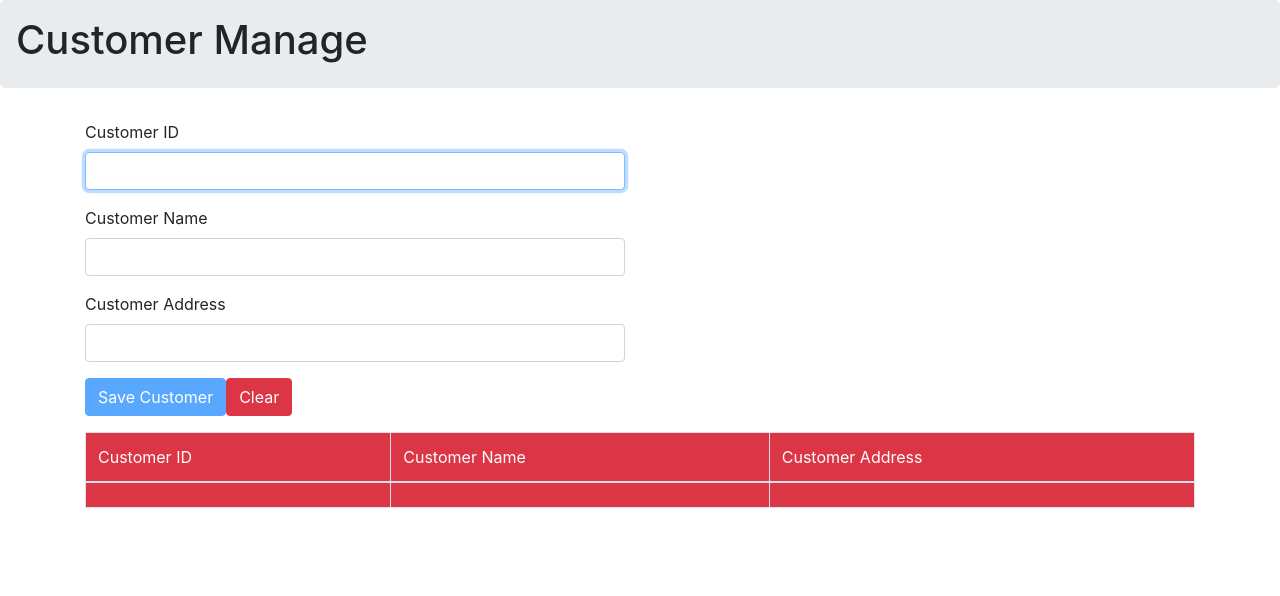
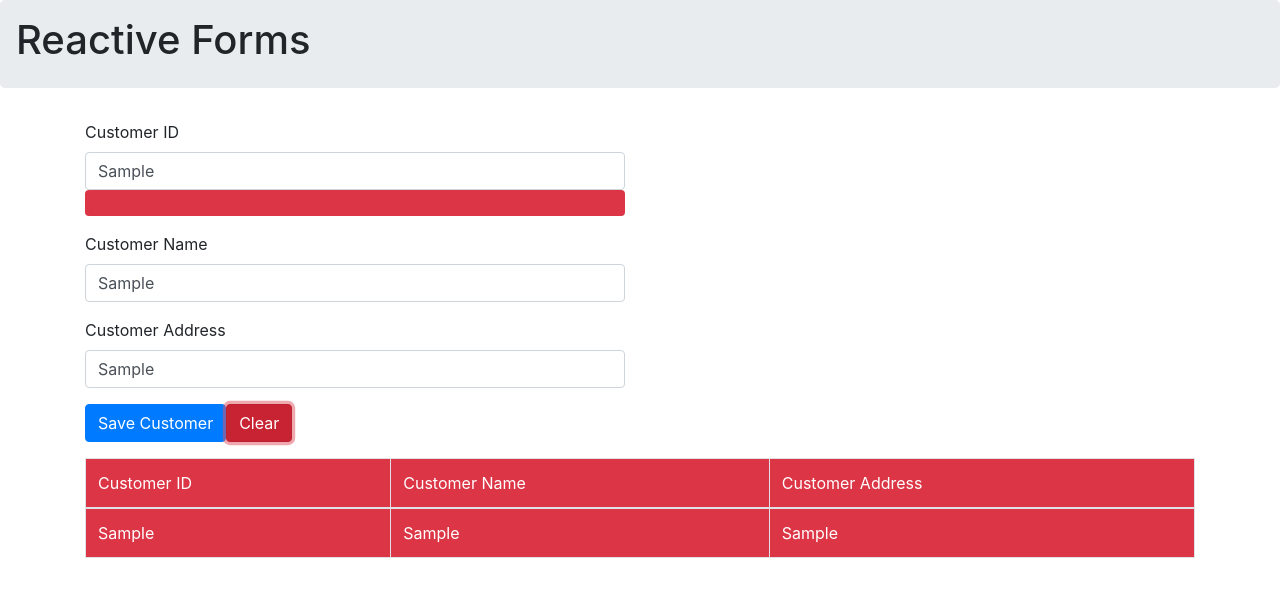
Before and after one commit to nayomi16/AngularPractice2, an Angular app: page / in a window 1280 px wide. Both pictures are taken after typing "Sample", "Sample", "Sample" into the empty fields and a click on the button "Clear". Shown: the top 596 px of the page. Built offline with nearby package versions, Linux system fonts and the light colour scheme.

Commit message:
reactive forms - validations

```diff
--- a/src/app/app.component.html
+++ b/src/app/app.component.html
@@ -81,4 +81,4 @@
 
 
 -->
-<app-customer3></app-customer3>
+<app-customer4></app-customer4>
--- a/src/app/views/customer3/customer3.component.html
+++ b/src/app/views/customer3/customer3.component.html
@@ -1,5 +1,5 @@
 <header class="container-fluid jumbotron p-3">
-  <h1>Customer Manage</h1>
+  <h1>Template Driven Forms</h1>
 </header>
 <section class="container">
   <div class="row">
--- /dev/null
+++ b/src/app/views/customer4/customer4.component.css
@@ -0,0 +1,7 @@
+form-control.ng-touched.ng-invalid{
+  border: 2px solid red !important;
+}
+
+form-control.ng-touched.ng-valid{
+  border: 2px solid green !important;
+}
--- /dev/null
+++ b/src/app/views/customer4/customer4.component.html
@@ -0,0 +1,61 @@
+<header class="container-fluid jumbotron p-3">
+  <h1>Reactive Forms</h1>
+</header>
+<section class="container">
+  <div class="row">
+    <div class="col-6">
+      <form (ngSubmit)="submitForm()" [formGroup]="form">
+        <div class="form-group">
+          <label for="cusI">Customer ID</label>
+          <input type="text" class="form-control" formControlName="id" id="cusI"  name="id">
+          <div class="alert bg-danger" *ngIf="!cusId.valid && cusId.touched">
+          <div *ngIf="cusId.errors.required">CusId is a requiered</div>
+          <div *ngIf="cusId.errors.minlength">minimum length is 4</div>
+
+          </div>
+        </div>
+        <div class="form-group">
+          <label for="cusName">Customer Name</label>
+          <input  type="text" class="form-control" id="cusName" formControlName="name"  name="name">
+          <div class="alert bg-danger" *ngIf="!cstname.valid && cstname.touched">
+            <div *ngIf="cstname.errors.required">cstname is a requiered</div>
+            <div *ngIf="cstname.errors.minlength">minimum length is 4</div>
+
+          </div>
+        </div>
+        <div class="form-group">
+          <label for="cusAddress">Customer Address</label>
+          <input  type="text" class="form-control" id="cusAddress" formControlName="address" name="address" >
+          <div class="alert bg-danger" *ngIf="!cusAdd.valid && cusAdd.touched">
+            <div *ngIf="cusAdd.errors.required">cusAdd is a requiered</div>
+            <div *ngIf="cusAdd.errors.minlength">minimum length is 4</div>
+
+          </div>
+        </div>
+        <button class="btn btn-primary" >Save Customer</button>
+        <button class="btn btn-danger" (click)="reset()">Clear</button>
+      </form>
+    </div>
+
+
+
+    <div class="col-12 mt-3">
+      <table class="table table-bordered table-hover bg-danger text-white">
+        <thead>
+        <tr>
+          <td>Customer ID</td>
+          <td>Customer Name</td>
+          <td>Customer Address</td>
+        </tr>
+        </thead>
+        <tbody>
+        <tr *ngFor="let cus of customers" (click)="setValues(cus)" >
+          <td>{{cus.id}}</td>
+          <td>{{cus.name}}</td>
+          <td>{{cus.address}}</td>
+        </tr>
+        </tbody>
+      </table>
+    </div>
+  </div>
+</section>
--- /dev/null
+++ b/src/app/views/customer4/customer4.component.ts
@@ -0,0 +1,51 @@
+import {Component, ElementRef, OnInit, ViewChild} from '@angular/core';
+import {FormControl, FormGroup, NgForm, Validators} from "@angular/forms";
+import {Customer} from "../../dto/customer";
+
+@Component({
+  selector: 'app-customer4',
+  templateUrl: './customer4.component.html',
+  styleUrls: ['./customer4.component.css']
+})
+export class Customer4Component implements OnInit {
+  form=new FormGroup({
+    id: new FormControl('',[Validators.required, Validators.minLength(4), Validators.pattern('(C00)[0-9]{1,2}')]),
+    name: new FormControl('',[Validators.required, Validators.minLength(4)]),
+    address: new FormControl('',[Validators.required, Validators.minLength(4)])
+  });
+
+  customers: Customer[] = [];
+
+  constructor() { }
+
+  ngOnInit(): void {
+  }
+
+  save(cusId) {
+    // console.log(cusId);
+  }
+
+  submitForm() {
+    console.log(this.form);
+    this.customers.push(this.form.value);
+    // this.form.reset();
+    // this.IDFocus.nativeElement.focus();
+
+  }
+
+  setValues(c: Customer) {
+
+  }
+  reset() {
+
+  }
+  get cusId(){
+    return this.form.get("id");
+  }
+  get cstname(){
+    return this.form.get("name");
+  }
+  get cusAdd(){
+    return this.form.get("address");
+  }
+}
```
Also changed, not shown: src/app/app.module.ts (+5 -2 lines), src/styles.css (line endings or trailing spaces).
